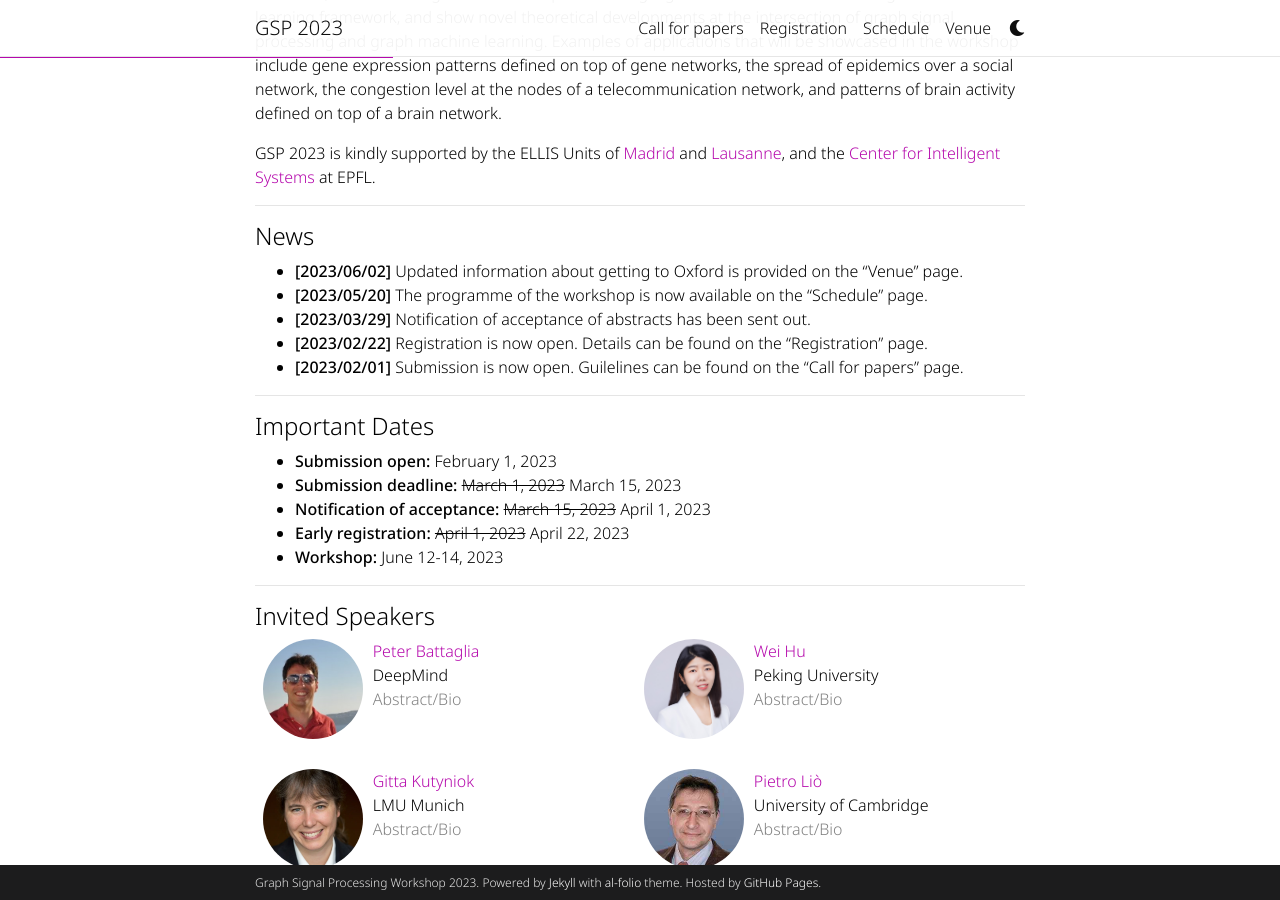
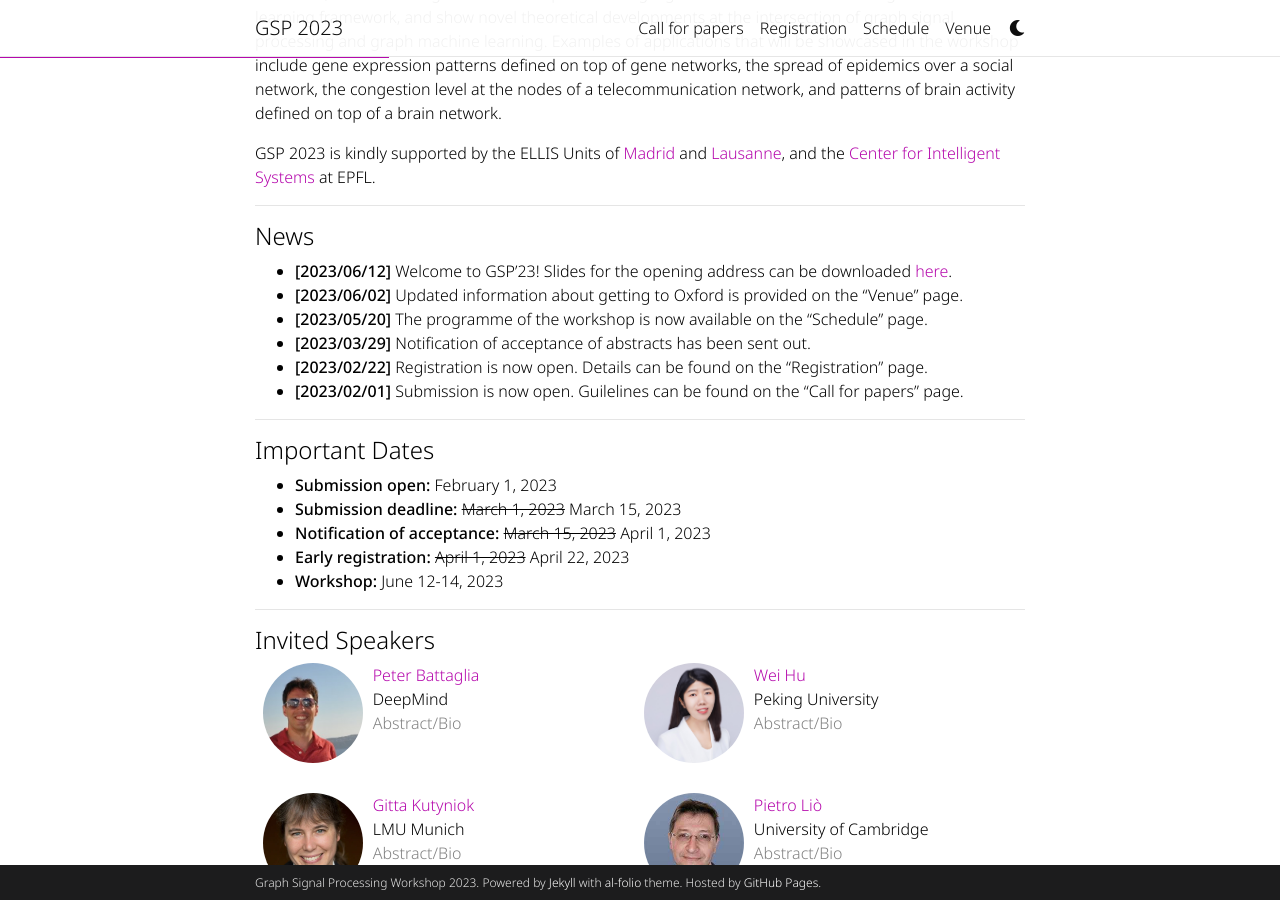
Before and after one commit to shreyasvinaya/gspworkshop2025.github.io, a Jekyll site: the page built from _pages/about.md, in a window 1280 px wide and 900 px high, scrolled down 630 px. Built offline with Jekyll 4.4.1, drawn with Linux system fonts in a browser that asks for light colours; full-size pictures stand in for the smaller copies a plugin makes; comment, search, counter and statistics services are not loaded; a style sheet for code colours, icons or effects is not loaded.

Commit message:
Update about.md

```diff
--- a/_pages/about.md
+++ b/_pages/about.md
@@ -21,6 +21,7 @@ GSP 2023 is kindly supported by the ELLIS Units of [Madrid](https://ellismadrid.
 
 ---
 #### News
++ **[2023/06/12]** Welcome to GSP'23! Slides for the opening address can be downloaded [here](https://gspworkshop.org/assets/pdf/opening.pdf).
 + **[2023/06/02]** Updated information about getting to Oxford is provided on the "Venue" page.
 + **[2023/05/20]** The programme of the workshop is now available on the "Schedule" page.
 + **[2023/03/29]** Notification of acceptance of abstracts has been sent out.
```
